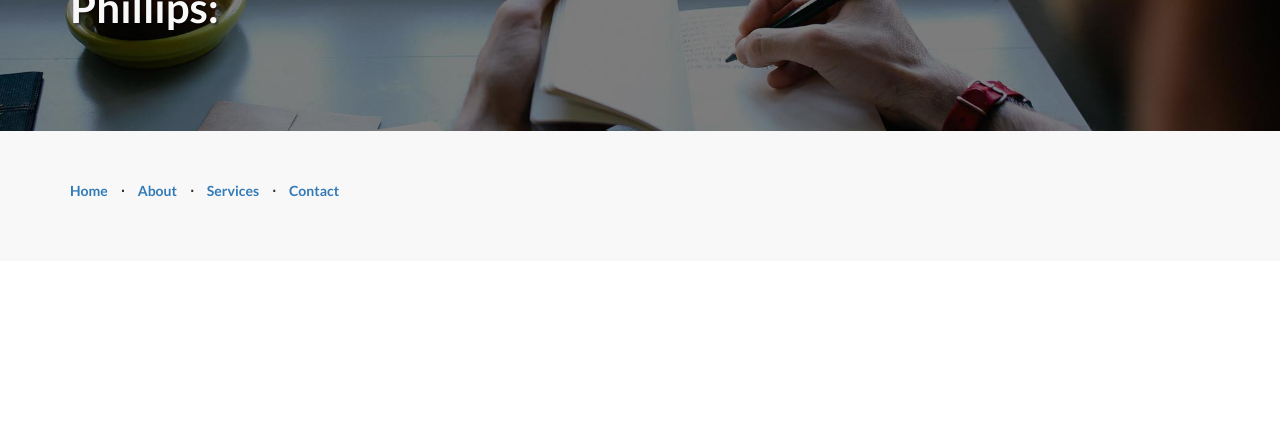
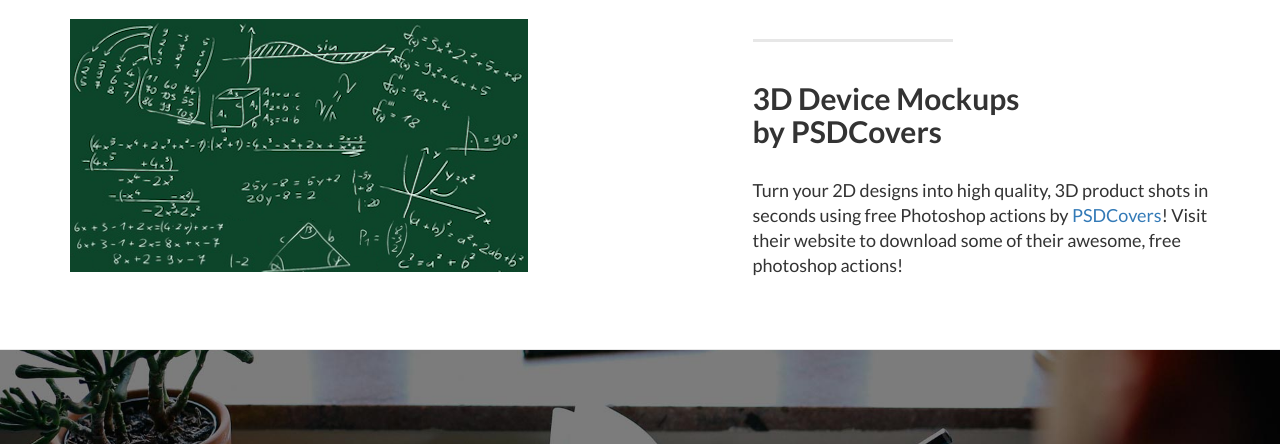
Before and after one commit to benred42/benred42.github.io, a plain HTML site: page index.html in a window 1280 px wide. Shown: the part 2151-2595 px from the top of the page. Before the commit the page ends 2412 px from the top, so only its background shows below. Drawn offline with Linux system fonts and the light colour scheme.

Commit message:
Added another content section for another project

```diff
--- a/index.html
+++ b/index.html
@@ -158,6 +158,28 @@
                     <p class="lead">This template features the 'Lato' font, part of the <a target="_blank" href="http://www.google.com/fonts">Google Web Font library</a>, as well as <a target="_blank" href="http://fontawesome.io">icons from Font Awesome</a>.</p>
                 </div>
                 <div class="col-lg-5 col-lg-offset-2 col-sm-6">
+                    <img class="img-responsive" src="img/dog.png" alt="">
+                </div>
+            </div>
+
+        </div>
+        <!-- /.container -->
+
+    </div>
+    <!-- /.content-section-a -->
+
+    <div class="content-section-b">
+
+        <div class="container">
+
+            <div class="row">
+                <div class="col-lg-5 col-lg-offset-1 col-sm-push-6  col-sm-6">
+                    <hr class="section-heading-spacer">
+                    <div class="clearfix"></div>
+                    <h2 class="section-heading">3D Device Mockups<br>by PSDCovers</h2>
+                    <p class="lead">Turn your 2D designs into high quality, 3D product shots in seconds using free Photoshop actions by <a target="_blank" href="http://www.psdcovers.com/">PSDCovers</a>! Visit their website to download some of their awesome, free photoshop actions!</p>
+                </div>
+                <div class="col-lg-5 col-sm-pull-6  col-sm-6">
                     <img class="img-responsive" src="img/matrixmath.png" alt="">
                 </div>
             </div>
@@ -166,7 +188,7 @@
         <!-- /.container -->
 
     </div>
-    <!-- /.content-section-a -->
+    <!-- /.content-section-b -->
 
 	<a  name="contact"></a>
     <div class="banner">
```
